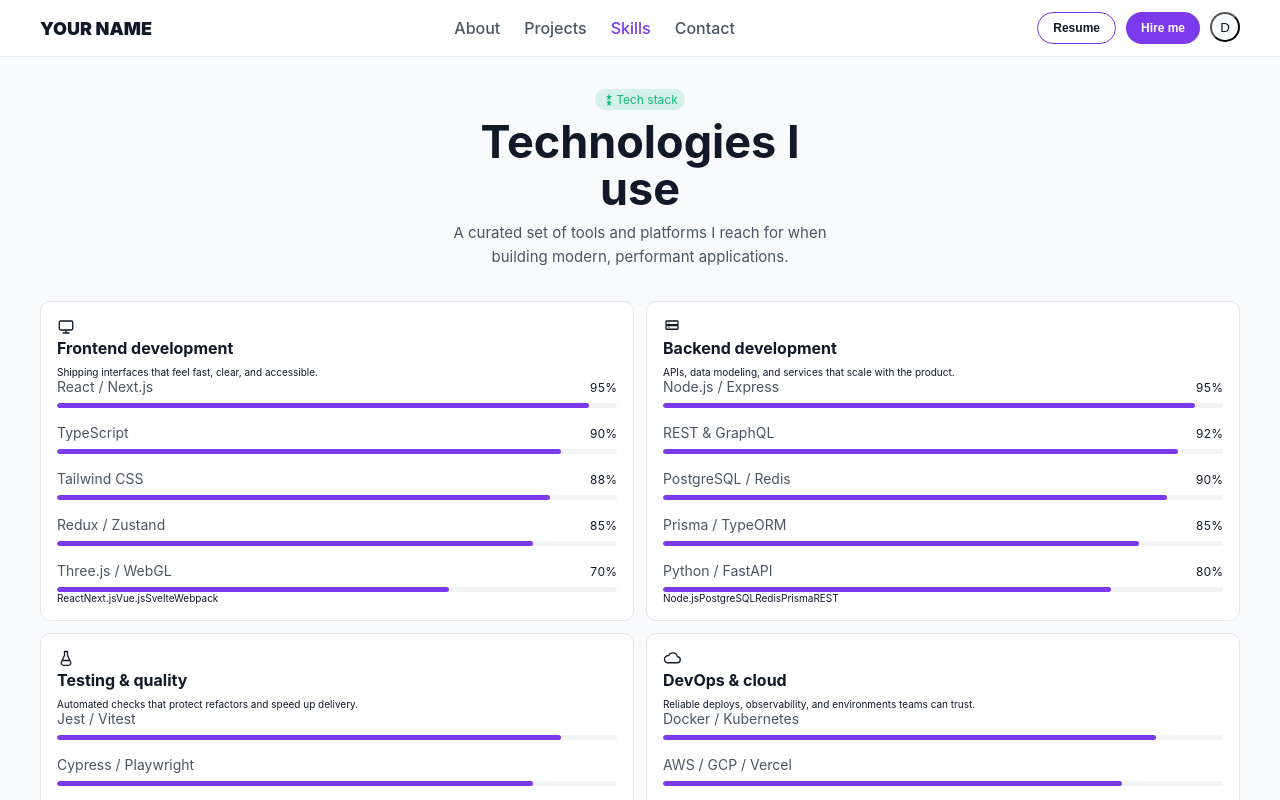
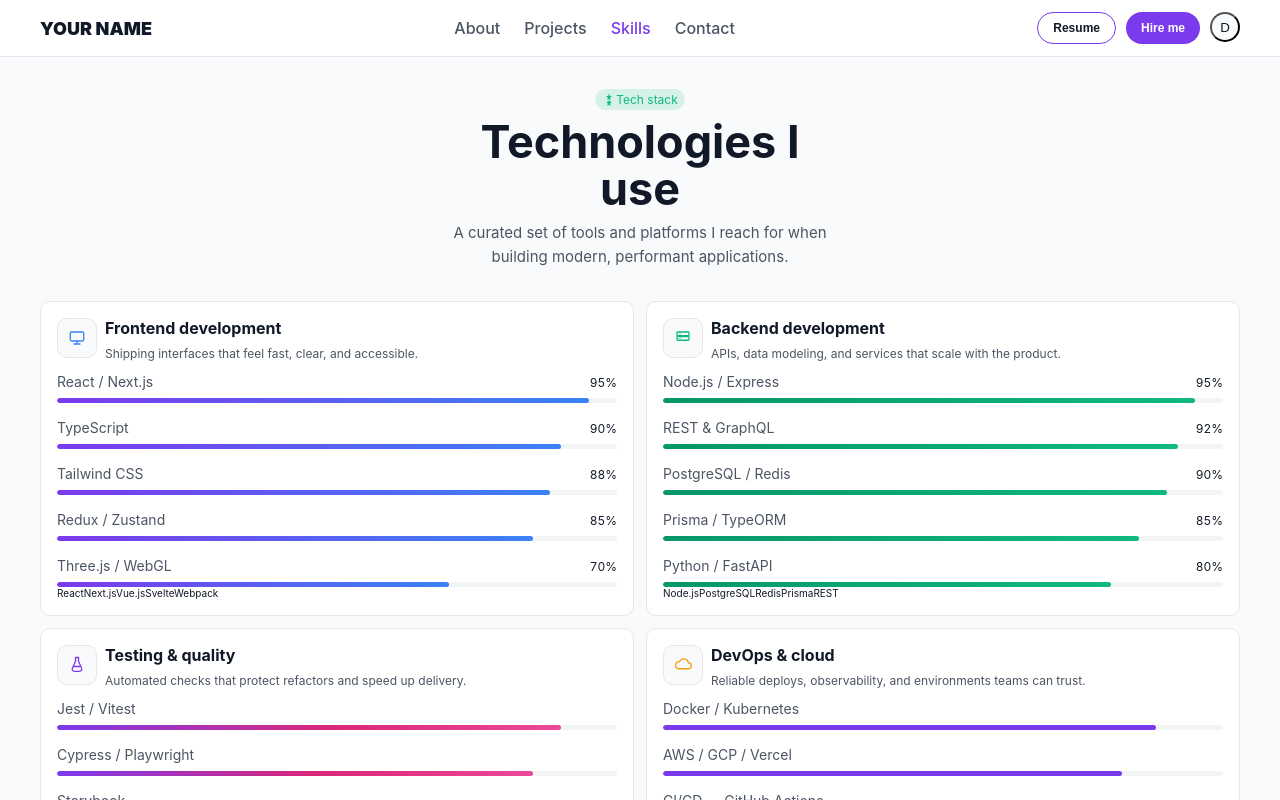
Before and after one commit to Yejun-Jung/portfolio, a React app: page /skills in a window 1280 px wide. Shown: the top 800 px of the page. Built offline with nearby package versions, Linux system fonts and the light colour scheme; the HTML template or start-up script is replaced by a standard one; a web font is replaced by a local one.

Commit message:
skills-update

```diff
--- a/src/components/categoryCard/CategoryCard.module.scss
+++ b/src/components/categoryCard/CategoryCard.module.scss
@@ -17,3 +17,43 @@
     flex-direction: column;
     gap: $space-3;
 }
+.head {
+    display: flex;
+    align-items: flex-start;
+    gap: $space-1;
+    margin-bottom: $space-2;
+}
+.iconWrap {
+    width: 4rem;
+    height: 4rem;
+    flex-shrink: 0;
+    border: 1px solid var(--color-border);
+    display: grid;
+    place-items: center;
+    background-color: var(--color-bg-muted);
+    border-radius: $radius-sm;
+    color: var(--icon-color, var(--color-primary));
+}
+.title {
+    font-size: $font-size-md;
+    color: var(--color-text);
+}
+.subtitle {
+    margin-top: $space-1;
+    font-size: $font-size-xs;
+    color: var(--color-text-muted);
+}
+.tagRow {
+    display: flex;
+    gap: $space-1;
+    margin-top: $space-3;
+    padding-top: $space-3;
+    border-top: 1px solid var(--color-border);
+}
+.tagChip {
+    font-size: $font-size-xs;
+    padding: $space-0 $space-2;
+    border: 1px solid var(--color-border);
+    background-color: var(--color-bg-muted);
+    border-radius: $radius-full;
+}
--- a/src/components/progressBar/ProgressBar.jsx
+++ b/src/components/progressBar/ProgressBar.jsx
@@ -5,7 +5,11 @@ const ACCENT = {
     primary: styles.accent_primary,
     success: styles.accent_success,
     info: styles.accent_info,
-    warning: styles.accent_warning
+    warning: styles.accent_warning,
+    frontend: styles.accent_frontend,
+    backend: styles.accent_backend,
+    testing: styles.accent_testing,
+    develop: styles.accent_develop,
 }
 
 const ProgressBar = ({
@@ -76,7 +80,7 @@ const ProgressBar = ({
             </div>
             <div className={styles.track}>
                 <Motion.div
-                    className={`${styles.fill} ${accentClass}`}
+                    className={`${styles.fill} ${ACCENT[accent] ?? ACCENT.primary}`}
                     initial={prefersReducedMotion?false:{width:'0%'}}
                     animate={{width:`${end}%`}}
                     transition={fillTransition}
--- a/src/components/progressBar/ProgressBar.module.scss
+++ b/src/components/progressBar/ProgressBar.module.scss
@@ -11,20 +11,24 @@
         align-items: baseline;
         font-size: $font-size-xs;
     }
+
     .label {
         font-size: $font-size-sm;
-    color:var(--color-text-muted)
+        color: var(--color-text-muted)
     }
+
     .pct {
-    color:var(--color-text);
-    font-variant-numeric:tabular-nums ;
+        color: var(--color-text);
+        font-variant-numeric: tabular-nums;
     }
+
     .track {
         height: .5rem;
         border-radius: 999px;
-    background-color:var(--gray-100);
+        background-color: var(--gray-100);
         overflow: hidden;
     }
+
     .fill {
         height: 100%;
         border-radius: inherit;
@@ -33,14 +37,33 @@
         &.accent_primary {
             background-color: var(--color-primary);
         }
-    &.accent_success{
+
+        &.accent_success {
             background-color: var(--color-success);
         }
+
         &.accent_info {
             background-color: var(--color-info);
         }
+
         &.accent_warning {
             background-color: var(--color-warning);
+        }
+
+        &.accent_frontend {
+            background: linear-gradient(90deg, var(--color-primary) 0%, var(--color-info) 100%);
+        }
+
+        &.accent_backend {
+            background: linear-gradient(90deg, #059669 0%, var(--color-success) 100%);
+        }
+
+        &.accent_testing {
+            background: linear-gradient(90deg, #7c3aed 0%, #db2777 55%, #ec4899 100%);
+        }
+
+        &.accent_devops {
+            background: linear-gradient(90deg, #ea580c 0%, var(--color-warning) 45%, #ca8a04 100%);
         }
     }
 
--- a/src/styles/_variables.scss
+++ b/src/styles/_variables.scss
@@ -11,6 +11,7 @@ $font-size-2xl: 2.4rem; // 24px
 $font-size-3xl: 3.2rem; // 32px
 
 
+$space-0: 0.4rem; // 4px
 $space-1: 0.8rem; // 8px
 $space-2: 1.2rem; // 12px
 $space-3: 1.6rem; // 16px
```
Lines whose indentation alone changed are shown as unchanged.
